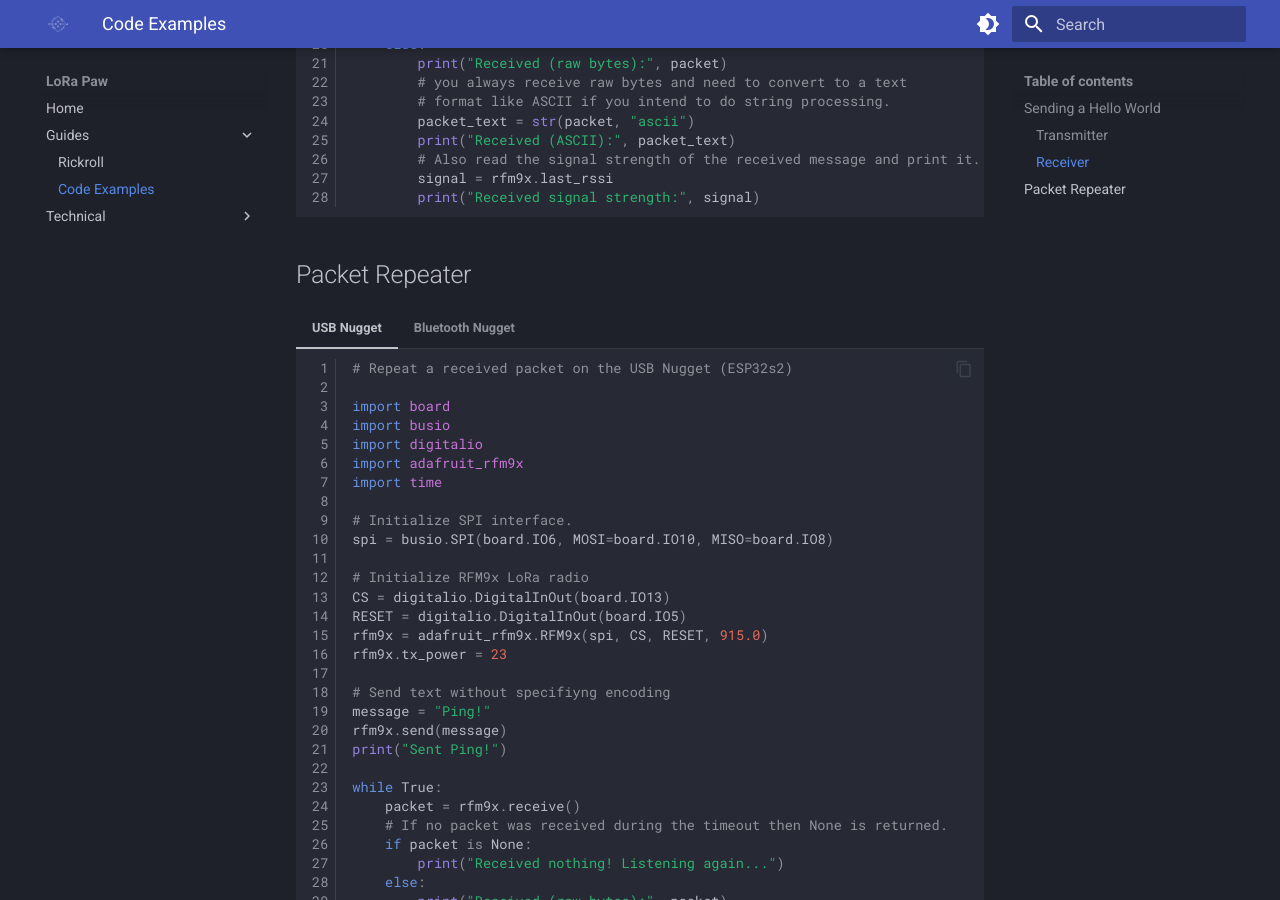
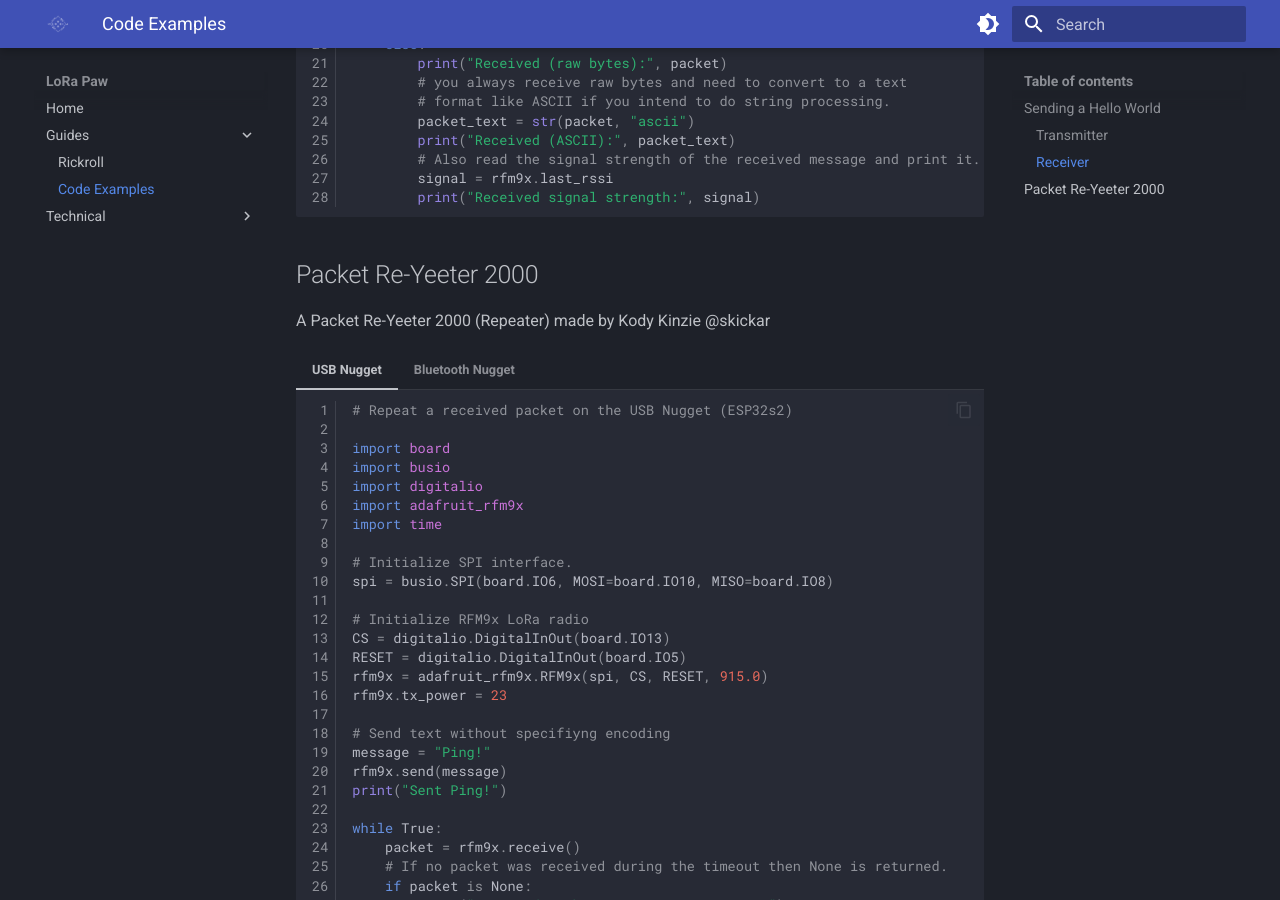
Before and after one commit to RetiaLLC/lora-docs, an MkDocs documentation site: the page built from docs/guides/examples.md, in a window 1280 px wide and 900 px high, scrolled down 1250 px. Built offline with MkDocs 1.6.1 and Material for MkDocs 9.7.7, drawn with Linux system fonts in a browser that asks for light colours.

Commit message:
Credit the creator

````diff
--- a/docs/guides/examples.md
+++ b/docs/guides/examples.md
@@ -132,7 +132,9 @@
     ```
 
 
-## Packet Repeater
+## Packet Re-Yeeter 2000
+
+A Packet Re-Yeeter 2000 (Repeater) made by Kody Kinzie @skickar
 
 === "USB Nugget"
 
````
